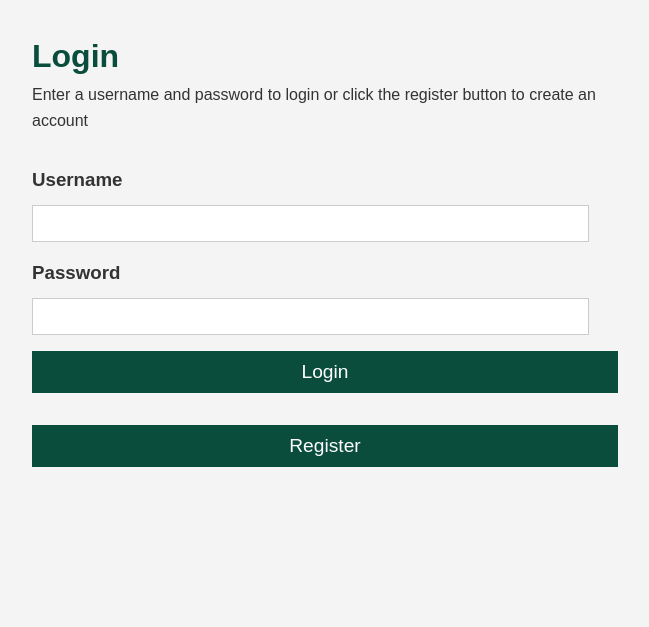
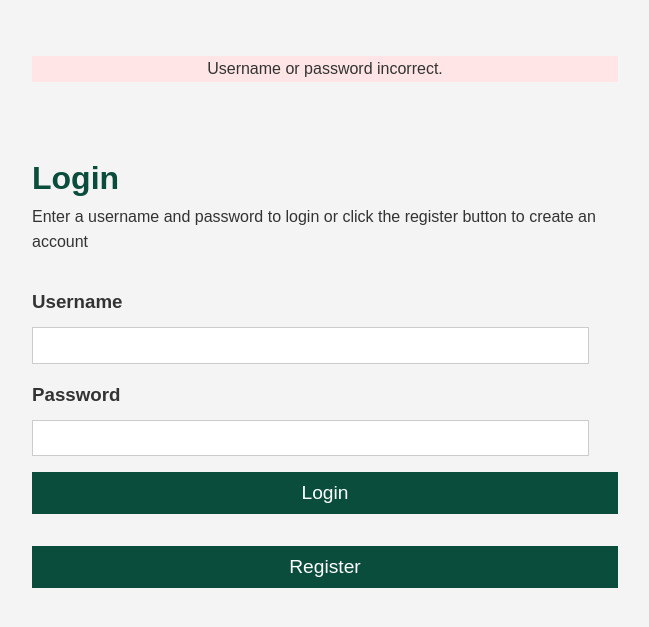
Before and after one commit to jackiexhw/bird-journal, a Flask app: page /login/ in a window 1280 px wide. Shown: the top 627 px of the page, without its empty margins (315-964 px from the left). Run offline with Flask 2, Linux system fonts and the light colour scheme.

Commit message:
message flashing

```diff
--- a/app.py
+++ b/app.py
@@ -107,7 +107,8 @@ def login():
             usr = request.form['username']
             pswd = request.form['password']
             if usr == '' or pswd == '':
-                return render_template('login.html', message="Please enter a username and password.")
+                flash('Please enter both a username and a password.')
+                return render_template('login.html')
             else:
                 db_users = db.engine.execute("SELECT * FROM users WHERE username='%s'" % usr)
                 # if not db_users.all():
@@ -117,14 +118,14 @@ def login():
                 for user in db_users:
                     hashed_pw = user[2]
                     if check_password_hash(hashed_pw, pswd):
-                        # flash("Login successful")
                         global curr_user
                         curr_user = user[0]
                         return render_template('index.html')
                     else:
-                        return render_template('login.html', message="Username or password incorrect.")
-    #TODO: message not displaying
-    return render_template('login.html', message="Username or password incorrect.")
+                        flash('Username or password incorrect.')
+                        return render_template('login.html')
+    flash('Username or password incorrect.')
+    return render_template('login.html')
 
 @app.route('/register/', methods=['POST'])
 def register():
@@ -132,12 +133,13 @@ def register():
         usr = request.form['username']
         pswd = request.form['password']
         if usr == '' or pswd == '':
-            return render_template('register.html', message="Please enter a username and password.")
+            flash('Please enter both a username and a password.')
+            return render_template('register.html')
         else:
             db_users = db.engine.execute("SELECT * FROM users WHERE username='%s'" % usr)
             for _ in db_users:
                 flash('Username already taken, please try a different username.', 'error')
-                return render_template('register.html')#, message='Username already taken, please try a different username.')
+                return render_template('register.html')
             pswd = generate_password_hash(pswd, method='sha256')
             user = Users(usr, pswd)
             db.session.add(user)
--- a/static/style.css
+++ b/static/style.css
@@ -31,11 +31,12 @@ img {
 	width: 30vw;
 }
 
-.message {
-	text-align: center;
-	padding: 5px;
-	border: #ccc dotted 2px;
-	margin-top: 2rem;
+ul {
+    list-style-type: none;
+    margin-top: 5vh;
+    margin-bottom: 5vh;
+    text-align: center;
+    background-color: rgb(255, 229, 229);
 }
 
 .logo {
--- a/templates/login.html
+++ b/templates/login.html
@@ -1,4 +1,5 @@
 <!DOCTYPE html>
+
 <html lang="en">
     <head>
         <meta charset="UTF-8">
@@ -6,10 +7,23 @@
         <meta http-equiv="X-UA-Compatible" content="ie-edge">
         <link rel="stylesheet" href="../static/style.css"
     </head>
+
+    <div class="container">
+        {% with messages = get_flashed_messages() %}
+            <ul class="message">
+                {% for message in messages %}
+                    <li>{{ message }}</li>
+                {% endfor %}
+            </ul>
+        {% endwith %}
+    </div>
+
     <body>
         <div class="container">
             <h1>Login</h1>
             <p>Enter a username and password to login or click the register button to create an account</p>
+
+
         </div>
 
         <div class="container">
```
Also changed, not shown: templates/index.html (+13 -1 lines), templates/register.html (+11 -0 lines).
